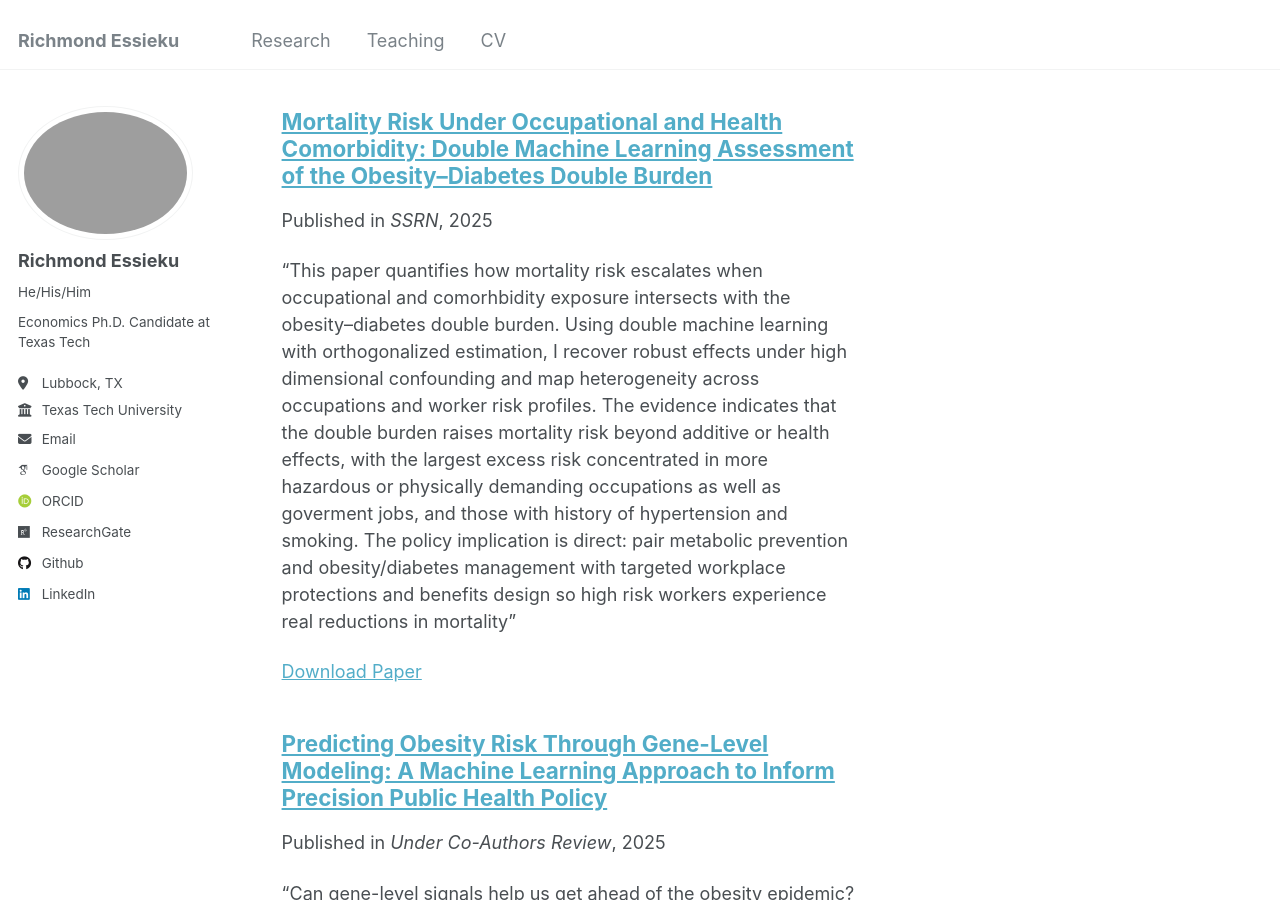
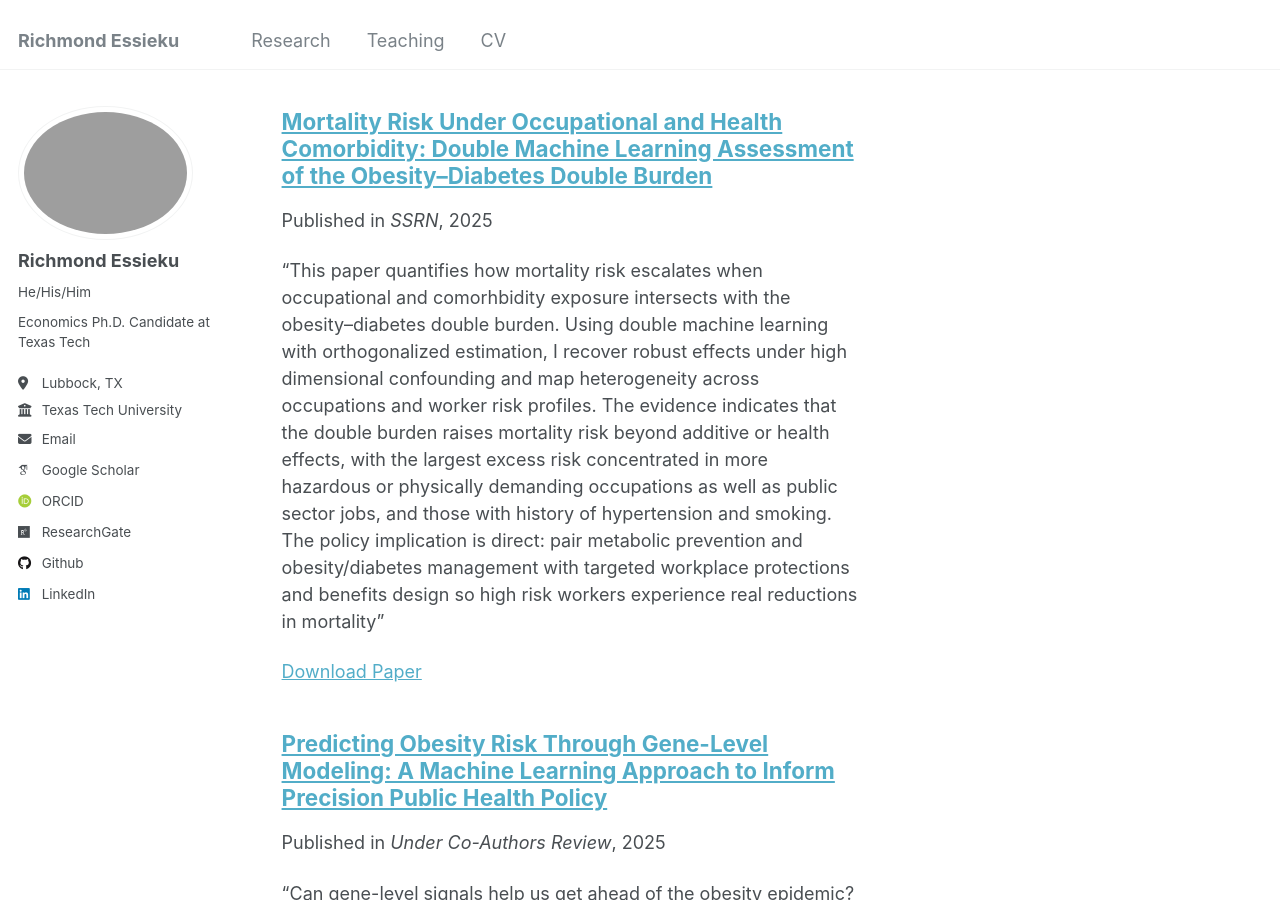
Before and after one commit to essieku/essieku.github.io, a Jekyll site: the page built from _pages/publications.html, in a window 1280 px wide and 900 px high, scrolled down 1704 px. Built offline with Jekyll 4.4.1, drawn with Linux system fonts in a browser that asks for light colours; some web fonts are replaced.

Commit message:
Update chapter3.md

```diff
--- a/_publications/chapter3.md
+++ b/_publications/chapter3.md
@@ -3,7 +3,7 @@ title: "Mortality Risk Under Occupational and Health Comorbidity: Double Machine
 collection: publications
 category: working-paper
 permalink: /publication/obesity-diabetes
-excerpt: '"This paper quantifies how mortality risk escalates when occupational and comorhbidity exposure intersects with the obesity–diabetes double burden. Using double machine learning with orthogonalized estimation, I recover robust effects under high dimensional confounding and map heterogeneity across occupations and worker risk profiles. The evidence indicates that the double burden raises mortality risk beyond additive or health effects, with the largest excess risk concentrated in more hazardous or physically demanding occupations as well as goverment jobs, and those with history of hypertension and smoking. The policy implication is direct: pair metabolic prevention and obesity/diabetes management with targeted workplace protections and benefits design so high risk workers experience real reductions in mortality"'
+excerpt: '"This paper quantifies how mortality risk escalates when occupational and comorhbidity exposure intersects with the obesity–diabetes double burden. Using double machine learning with orthogonalized estimation, I recover robust effects under high dimensional confounding and map heterogeneity across occupations and worker risk profiles. The evidence indicates that the double burden raises mortality risk beyond additive or health effects, with the largest excess risk concentrated in more hazardous or physically demanding occupations as well as public sector jobs, and those with history of hypertension and smoking. The policy implication is direct: pair metabolic prevention and obesity/diabetes management with targeted workplace protections and benefits design so high risk workers experience real reductions in mortality"'
 date: 2025-07-23
 venue: 'SSRN'
 paperurl: 'https://papers.ssrn.com/sol3/papers.cfm?abstract_id=5453014'
```
